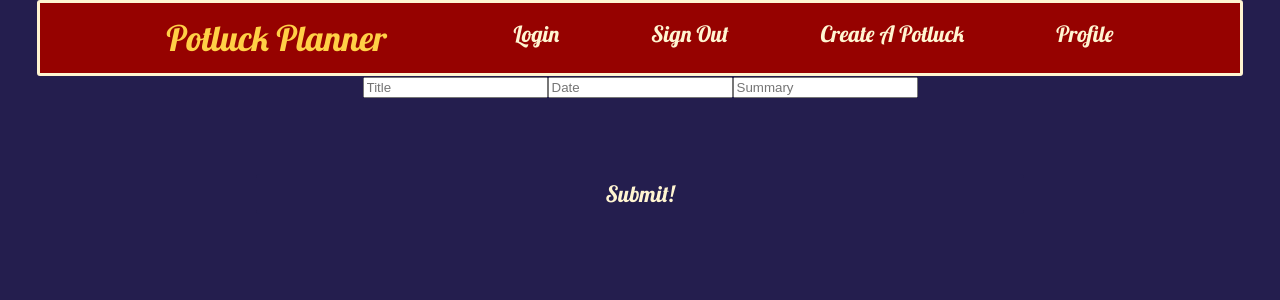
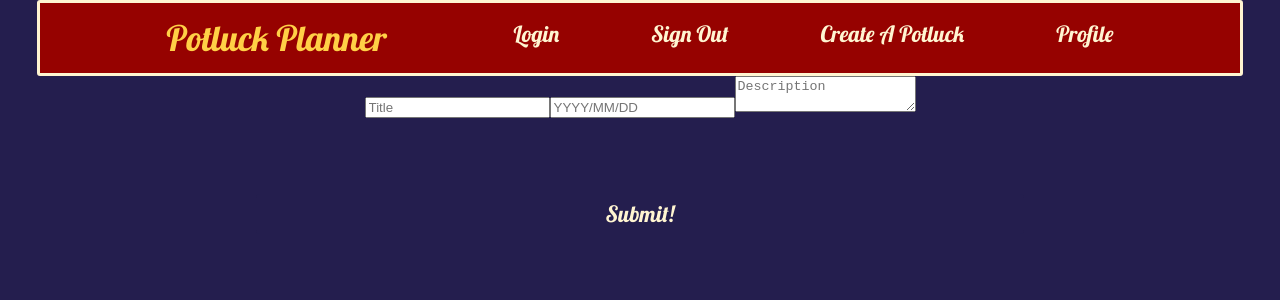
Before and after one commit to potluckplanner2/Front-end, a React (Create React App) app in the folder potluck-planner/: page /api/potluck in a window 1280 px wide. Shown: the top 300 px of the page. Built offline with nearby package versions, Linux system fonts and the light colour scheme.

Commit message:
Turned mealForm into a component that can be used in multiple places, moved initialPotluck and handleSubmit into App.js

```diff
--- a/potluck-planner/src/App.js
+++ b/potluck-planner/src/App.js
@@ -1,6 +1,6 @@
 import React, { useState, useEffect } from 'react';
 import './App.css';
-import {Route, Switch} from 'react-router-dom';
+import {Route, Switch, withRouter} from 'react-router-dom';
 
 import Nav from './components/nav';
 import PrivateRoute from './utils/privateRoute';
@@ -12,22 +12,25 @@ import Meal from './components/meal';
 import { MealForm } from './components/mealForm';
 import { axiosWithAuth } from './utils/axiosWithAuth';
 
+const initialPotluck = {
+  title: '',
+  date: '',
+  description: '',
+  items: ['hotdogs','cake'],
+  guests: ['adam', 'adrian']
+}
 
-function App() {
-  // const [mealList, setMealList] = useState([]);
+function App(props) {
 
-  // const getMealList = () => {
-  //   axiosWithAuth()
-  //     .get('/api/potlucks')
-  //     .then(res => console.log('this is res', res))
-  //     .catch(err => console.log(err.response));
-  // };
-
-  // useEffect(() => {
-  //   getMealList();
-  // }, []);
-
-  // console.log('mealList', mealList);
+  const handleSubmit = (meal) => {
+    axiosWithAuth()
+        .post('/api/potluck', meal)
+        .then(res => {
+            console.log('mealForm res', res);
+            props.history.push(`/api/potlucks/${res.data.potluckID}`)
+        })
+        .catch(err => console.log(err))
+  }
 
   return (
     <div className="App">
@@ -36,14 +39,15 @@ function App() {
         <Route exact path='/potlucks/profile' component={Profile}/>
         <Route exact path='/potlucks' component={Dashboard} />
         <Route exact path="/api/auth/register" component={Register} />
-        <Route exact path="/api/login" component={Login} />
+        <Route exact path="/api/auth/login" component={Login} />
       </Switch>
-      <Route path="/api/auth/register" component={Register}/>
-      <Route path="/api/auth/login" component={Login}/>
+      {/* <Route path="/api/auth/register" component={Register}/>
+      <Route path="/api/auth/login" component={Login}/> */}
       <Route path="/api/potlucks/:id" render={props => <Meal {...props} />} />
-      <Route path="/api/potluck" render={props => <MealForm {...props} />} />
+      {/* /api/potluck/${meal.potluck.id} */}
+      <Route path="/api/potluck" render={props => <MealForm {...props} initialPotluck={initialPotluck} handleSubmit={handleSubmit} />} />
     </div>
   );
 }
 
-export default App;
+export default withRouter(App);
--- a/potluck-planner/src/components/mealForm.js
+++ b/potluck-planner/src/components/mealForm.js
@@ -2,17 +2,9 @@ import React, { useState, useEffect } from 'react';
 
 import { axiosWithAuth } from '../utils/axiosWithAuth';
 
-const initialPotluck = {
-    title: '',
-    date: '',
-    time: '',
-    location: '',
-    description: '',
-    dishes: [],
-    guests: []
-}
 
-export const MealForm = props => {
+
+export const MealForm = ({handleSubmit, initialPotluck}) => {
    const [meal, setMeal] = useState(initialPotluck);
 
     const handleChanges = e => {
@@ -25,43 +17,57 @@ export const MealForm = props => {
         });
     };
 
-    const handleSubmit = e => {
+    const formSubmit = e => {
         e.preventDefault();
 
-        axiosWithAuth()
-            .post('/api/potluck', meal)
-            .then(res => {
-                console.log('mealForm res', res);
-                props.history.push(`/api/potlucks/${res.data.potluckID}`)
-            })
-            .catch(err => console.log(err))
-    }
+        return (
+            handleSubmit(meal)
+        );
 
+    } ;
+
+        // console.log('meal', meal);
     return (
-        <form onSubmit={handleSubmit}>
+        <form onSubmit={formSubmit}>
             <input
                 type='text'
                 name='title'
                 onChange={handleChanges}
                 placeholder='Title'
-                value={props.title}
+                value={meal.title}
             />
 
             <input
                 type='text'
                 name='date'
                 onChange={handleChanges}
-                placeholder='Date'
-                value={props.date}
+                placeholder='YYYY/MM/DD'
+                value={meal.date}
             />
 
-            <input
-                type='textfield'
+            <textarea
+                type='text'
                 name='description'
                 onChange={handleChanges}
-                placeholder='Summary'
-                value={props.description}
+                placeholder='Description'
+                value={meal.description}
             />
+
+            {/* <textarea
+                type='text'
+                name='items'
+                onChange={handleChanges}
+                placeholder="Separate dishes with a ',' "
+                value={meal.items}
+            />
+
+            <textarea
+                type='text'
+                name='guests'
+                onChange={handleChanges}
+                placeholder="Separate guests with a ',' "
+                value={meal.guests}
+            /> */}
             <button>Submit!</button>
         </form>
 
```
